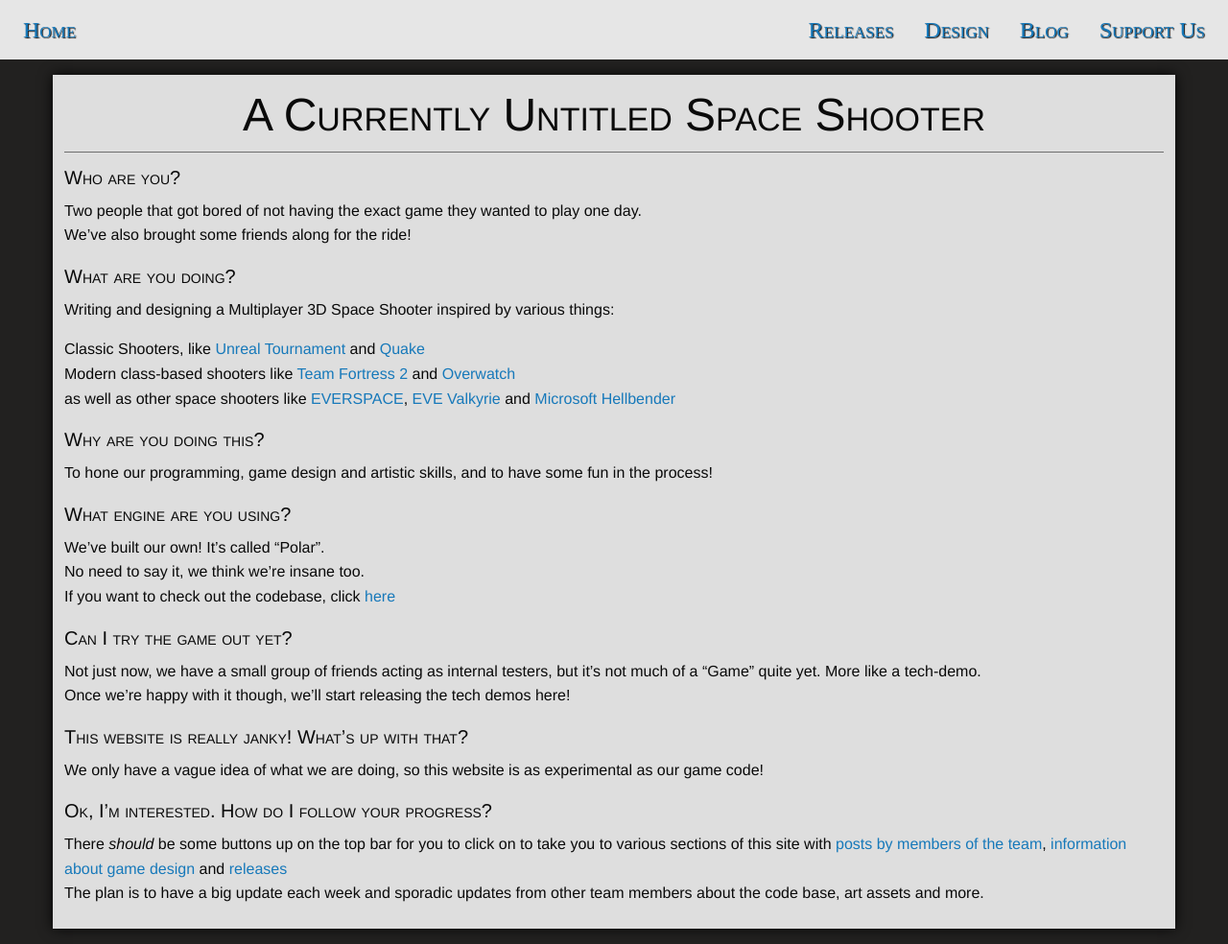
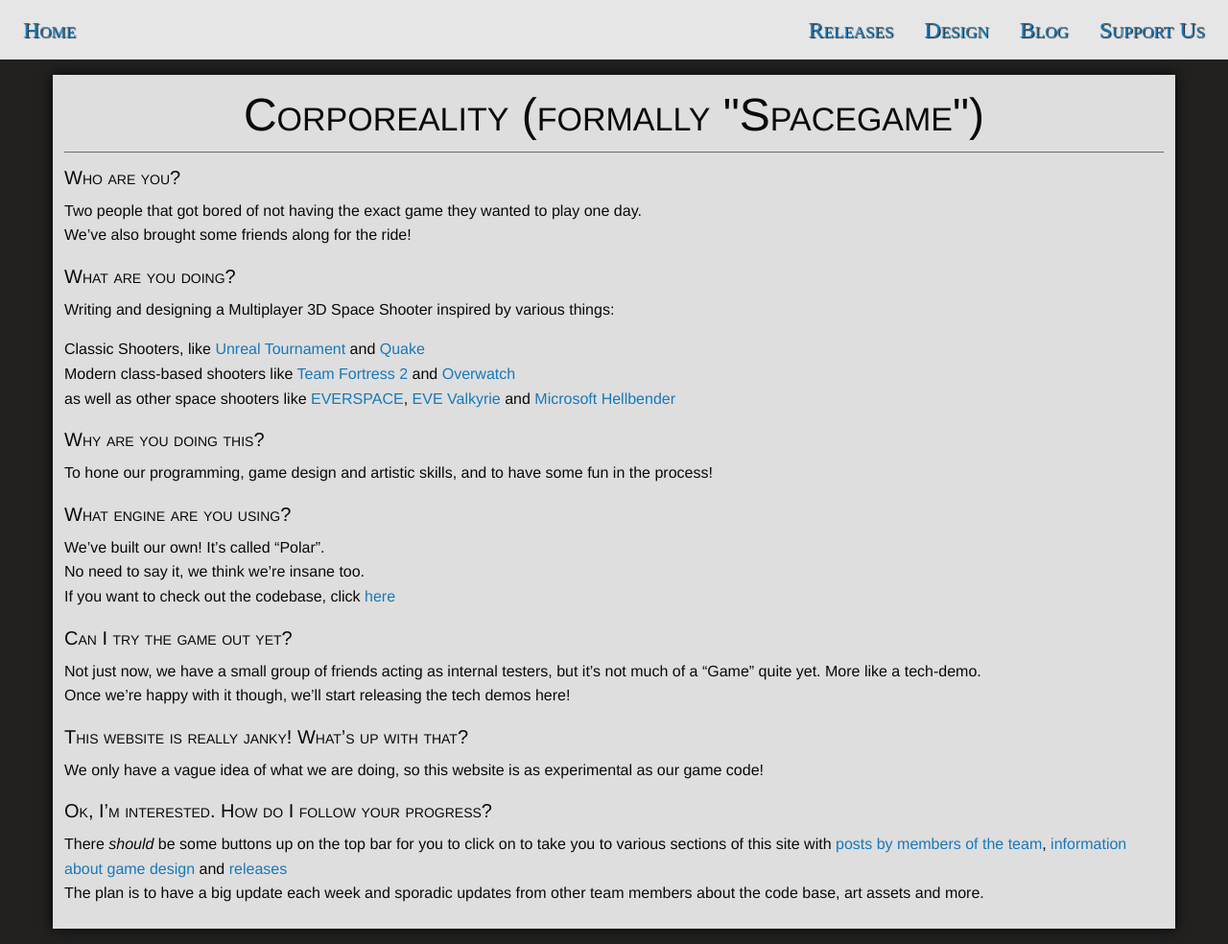
Before and after one commit to ori-sky/polar-space, a Jekyll site: the page built from index.md, in a window 1280 px wide. Shown: the whole page at 96% size. Built offline with Jekyll 4.4.1, drawn with Linux system fonts in a browser that asks for light colours; nearby versions of some CDN libraries; some web fonts are replaced; our own code applies the rules of GitHub Pages for plain Markdown files; library files that are not in the unit come from our copies.

Commit message:
Update index.md

```diff
--- a/index.md
+++ b/index.md
@@ -1,5 +1,5 @@
 ---
-title: A Currently Untitled Space Shooter
+title: Corporeality (formally "Spacegame")
 ---
 ### Who are you?
 Two people that got bored of not having the exact game they wanted to play one day.
```
